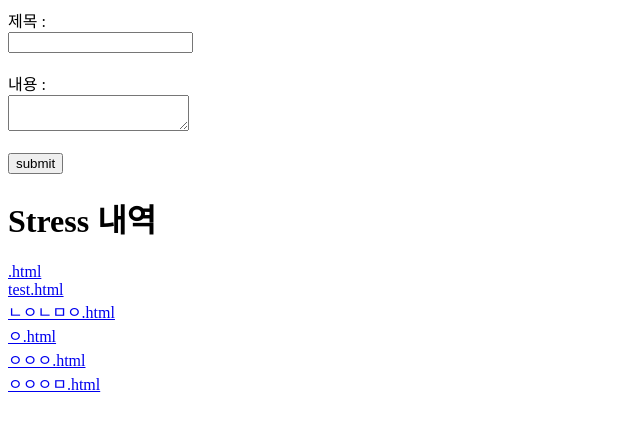
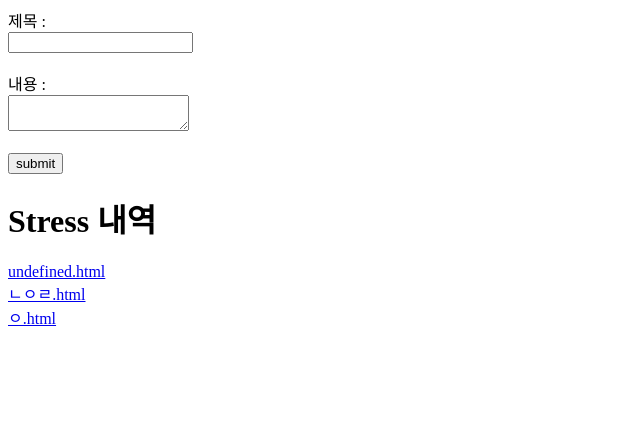
Before and after one commit to leeys951006/blog-main, a website: page public/work.html in a window 1280 px wide. Shown: the whole page, without its empty margins (0-640 px from the left). Drawn offline with Linux system fonts and the light colour scheme.

Commit message:
중간저장

```diff
--- a/public/work.html
+++ b/public/work.html
@@ -13,12 +13,7 @@
         <textarea name="content" id="content"></textarea><br /><br />
         <input type="submit" value="submit" />
       </form>
-
       <h1>Stress 내역</h1>
-    <a href="./data/.html">.html</a><br><a href="./data/test.html">test.html</a><br><a href="./data/ㄴㅇㄴㅁㅇ.html">ㄴㅇㄴㅁㅇ.html</a><br><a href="./data/ㅇ.html">ㅇ.html</a><br><a href="./data/ㅇㅇㅇ.html">ㅇㅇㅇ.html</a><br><a href="./data/ㅇㅇㅇㅁ.html">ㅇㅇㅇㅁ.html</a><br>
-
-
-
-
+      <a href="./data/undefined.html">undefined.html</a><br><a href="./data/ㄴㅇㄹ.html">ㄴㅇㄹ.html</a><br><a href="./data/ㅇ.html">ㅇ.html</a><br>
     </body>
   </html>
```
Lines whose indentation alone changed are shown as unchanged.
